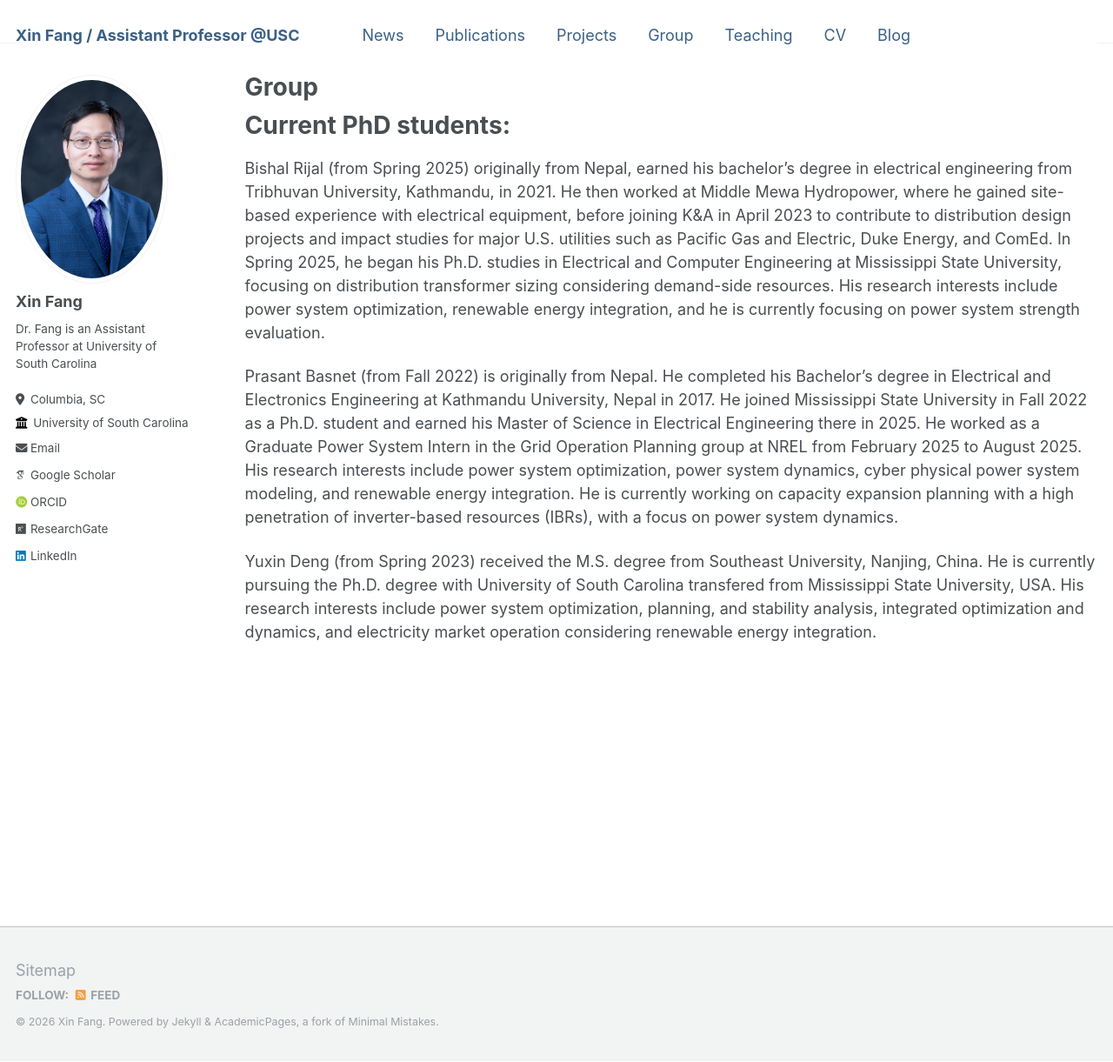
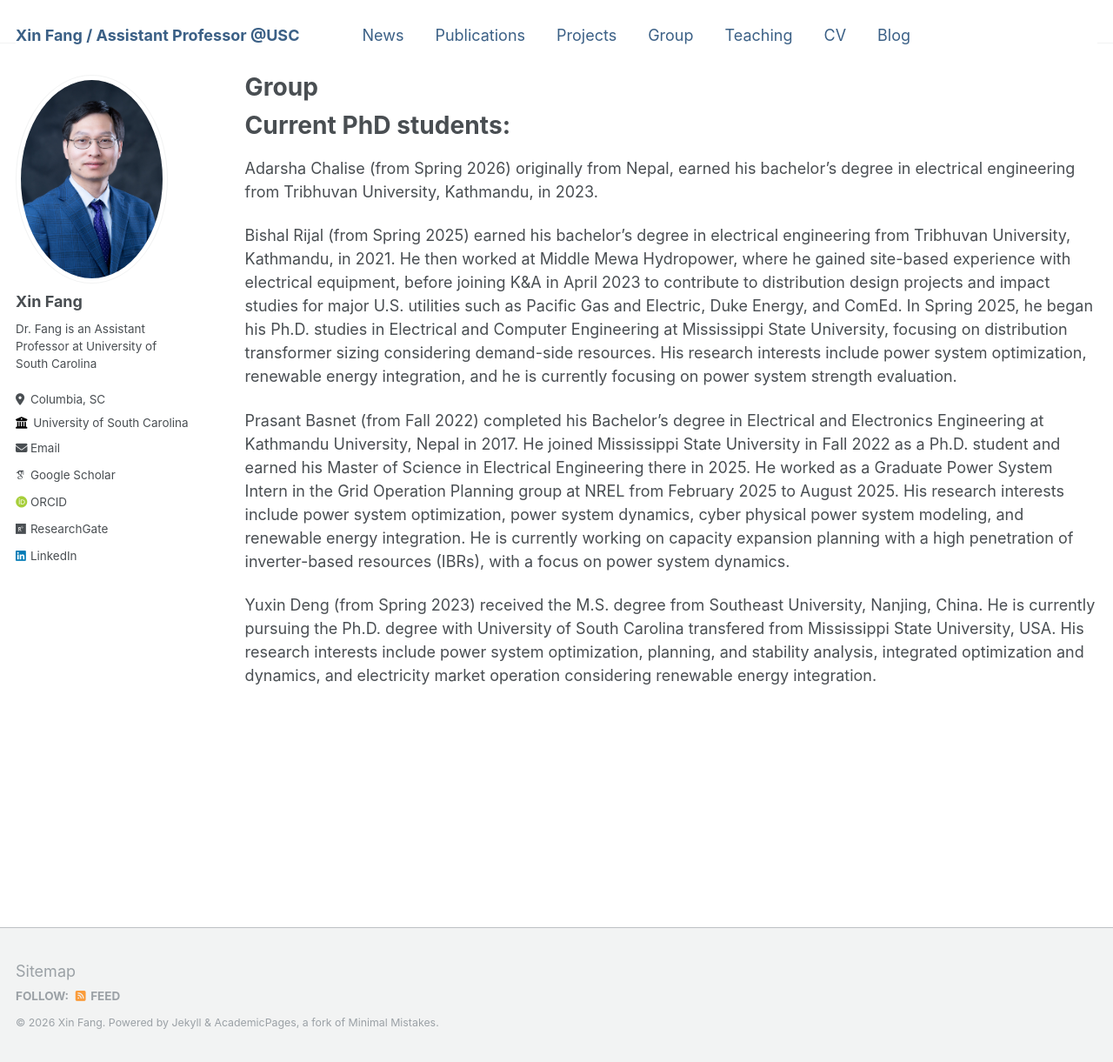
Before and after one commit to XinFang88/xinfang88.github.io, a Jekyll site: the page built from _pages/group.md, in a window 1280 px wide and 1221 px high. Shown: the whole window at 87% size. Built offline with Jekyll 4.4.1, drawn with Linux system fonts in a browser that asks for light colours; some web fonts are replaced.

Commit message:
group update

```diff
--- a/_pages/group.md
+++ b/_pages/group.md
@@ -9,13 +9,15 @@ author_profile: true
 
 Current PhD students:
 ======
-Bishal Rijal (from Spring 2025) originally from Nepal, earned his bachelor’s degree in electrical engineering from Tribhuvan University, Kathmandu, in 2021. He then worked at Middle Mewa Hydropower, where he gained site-based experience with electrical equipment, before joining K&A in April 2023 to contribute to distribution design projects and impact studies for major U.S. utilities such as Pacific Gas and Electric, Duke Energy, and ComEd. In Spring 2025, he began his Ph.D. studies in Electrical and Computer Engineering at Mississippi State University, focusing on distribution transformer sizing considering demand-side resources. His research interests include power system optimization, renewable energy integration, and he is currently focusing on power system strength evaluation.
+Adarsha Chalise (from Spring 2026) originally from Nepal, earned his bachelor’s degree in electrical engineering from Tribhuvan University, Kathmandu, in 2023.
 
 
-Prasant Basnet (from Fall 2022) is originally from Nepal. He completed his Bachelor’s degree in Electrical and Electronics Engineering at Kathmandu University, Nepal in 2017. He joined Mississippi State University in Fall 2022 as a Ph.D. student and earned his Master of Science in Electrical Engineering there in 2025. He worked as a Graduate Power System Intern in the Grid Operation Planning group at NREL from February 2025 to August 2025. His research interests include power system optimization, power system dynamics, cyber physical power system modeling, and renewable energy integration. He is currently working on capacity expansion planning with a high penetration of inverter-based resources (IBRs), with a focus on power system dynamics.
+Bishal Rijal (from Spring 2025) earned his bachelor’s degree in electrical engineering from Tribhuvan University, Kathmandu, in 2021. He then worked at Middle Mewa Hydropower, where he gained site-based experience with electrical equipment, before joining K&A in April 2023 to contribute to distribution design projects and impact studies for major U.S. utilities such as Pacific Gas and Electric, Duke Energy, and ComEd. In Spring 2025, he began his Ph.D. studies in Electrical and Computer Engineering at Mississippi State University, focusing on distribution transformer sizing considering demand-side resources. His research interests include power system optimization, renewable energy integration, and he is currently focusing on power system strength evaluation.
 
-Yuxin Deng (from Spring 2023) received the M.S. degree from Southeast University, Nanjing, China. He is currently
-pursuing the Ph.D. degree with University of South Carolina transfered from Mississippi State University, USA. His
+
+Prasant Basnet (from Fall 2022) completed his Bachelor’s degree in Electrical and Electronics Engineering at Kathmandu University, Nepal in 2017. He joined Mississippi State University in Fall 2022 as a Ph.D. student and earned his Master of Science in Electrical Engineering there in 2025. He worked as a Graduate Power System Intern in the Grid Operation Planning group at NREL from February 2025 to August 2025. His research interests include power system optimization, power system dynamics, cyber physical power system modeling, and renewable energy integration. He is currently working on capacity expansion planning with a high penetration of inverter-based resources (IBRs), with a focus on power system dynamics.
+
+Yuxin Deng (from Spring 2023) received the M.S. degree from Southeast University, Nanjing, China. He is currently pursuing the Ph.D. degree with University of South Carolina transfered from Mississippi State University, USA. His
 research interests include power system optimization, planning, and stability analysis, integrated optimization and dynamics, and electricity
 market operation considering renewable energy
 integration.
```
